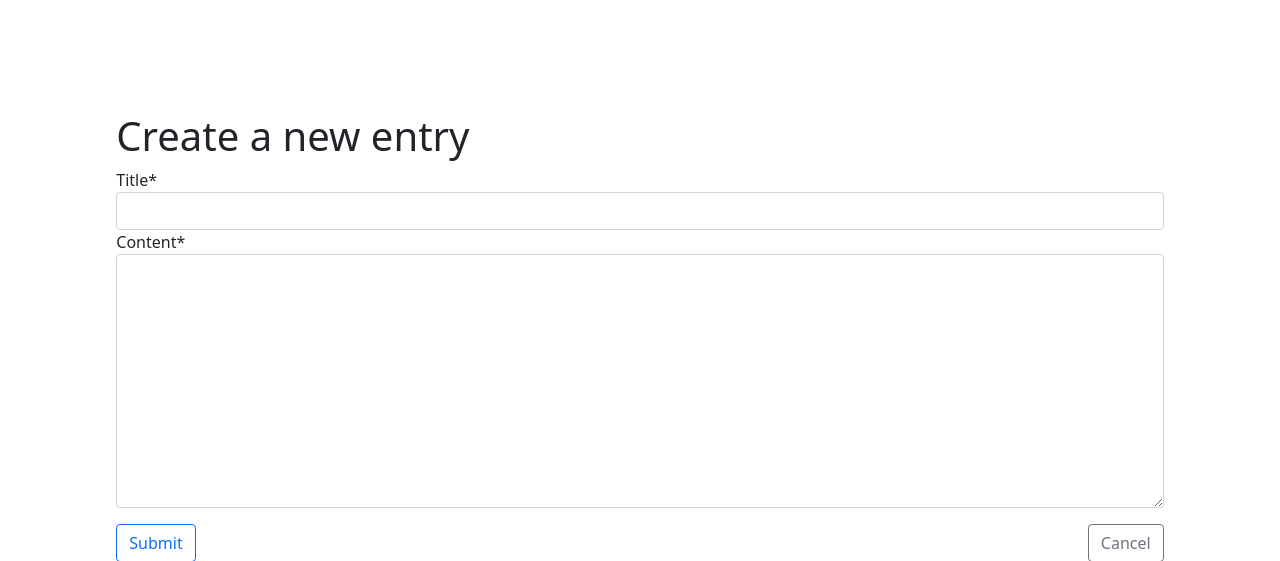
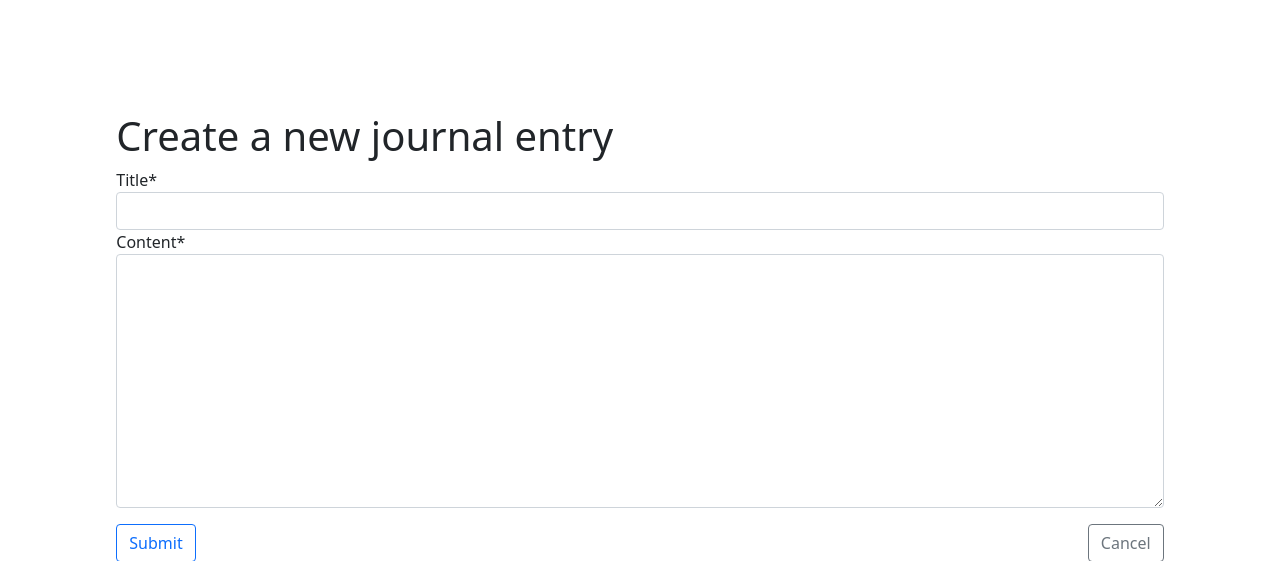
Before and after one commit to alexander-eriksson-dev/diary, a Django app: page /create in a window 1280 px wide. Shown: the part 80-641 px from the top of the page. Run offline with Django 3.2, Linux system fonts and the light colour scheme; the visitor is signed in with stand-in values (Sample User, id 1); some libraries are stand-ins or nearby versions.

Commit message:
Update title text

```diff
--- a/entries/templates/entries/entry_form.html
+++ b/entries/templates/entries/entry_form.html
@@ -7,7 +7,7 @@
 {% load crispy_forms_tags %}
 
 <div class="container py-5">
-  <h1>Create a new entry</h1>
+  <h1>Create a new journal entry</h1>
   <form method="POST">
     {% csrf_token %}
     {{ form.media }}
```
